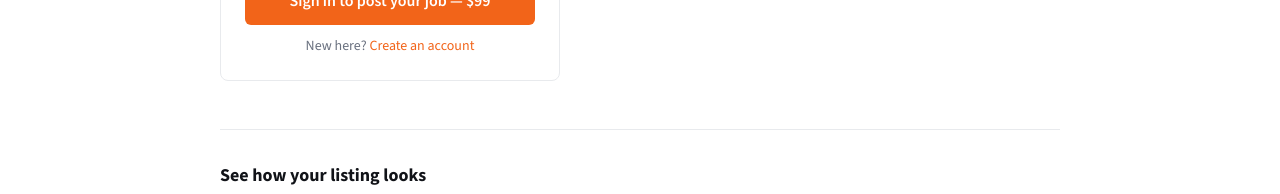
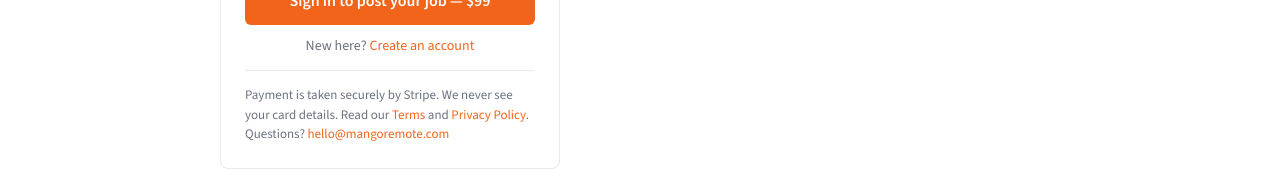
Before and after one commit to MangoRemote/mango-remote, a Next.js app: page /post-a-job in a window 1280 px wide. Shown: the part 687-881 px from the top of the page. Built offline with nearby package versions, Linux system fonts and the light colour scheme; no server answers.

Commit message:
Add secure payment and policy links beside the Post a Job price

```diff
--- a/app/globals.css
+++ b/app/globals.css
@@ -2729,3 +2729,6 @@ textarea.form-input {
   .emp-photo-text h1 { font-size: 26px; }
   .emp-preview-fields { grid-template-columns: 1fr; }
 }
+
+.emp-trust { font-size: 13px; color: var(--subtle); line-height: 1.5; margin: 14px 0 0; padding-top: 14px; border-top: 1px solid var(--border); }
+.emp-trust a { color: var(--accent); }
--- a/app/post-a-job/page.tsx
+++ b/app/post-a-job/page.tsx
@@ -42,6 +42,11 @@ export default async function PostAJobPage() {
             <Link href="/auth/login?next=/post-a-job" className="emp-cta">Sign in to post your job — $99</Link>
           )}
           {!user && <p className="emp-signin">New here? <Link href="/auth/signup?next=/post-a-job">Create an account</Link></p>}
+          <p className="emp-trust">
+            Payment is taken securely by Stripe. We never see your card details.
+            Read our <Link href="/terms">Terms</Link> and <Link href="/privacy">Privacy Policy</Link>.
+            Questions? <a href="mailto:hello@mangoremote.com">hello@mangoremote.com</a>
+          </p>
         </section>
 
         <section className="emp-steps">
```
